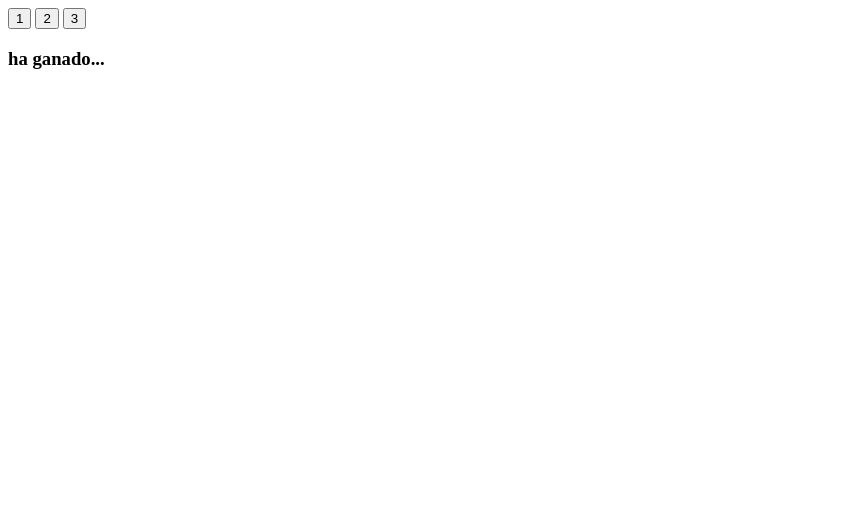
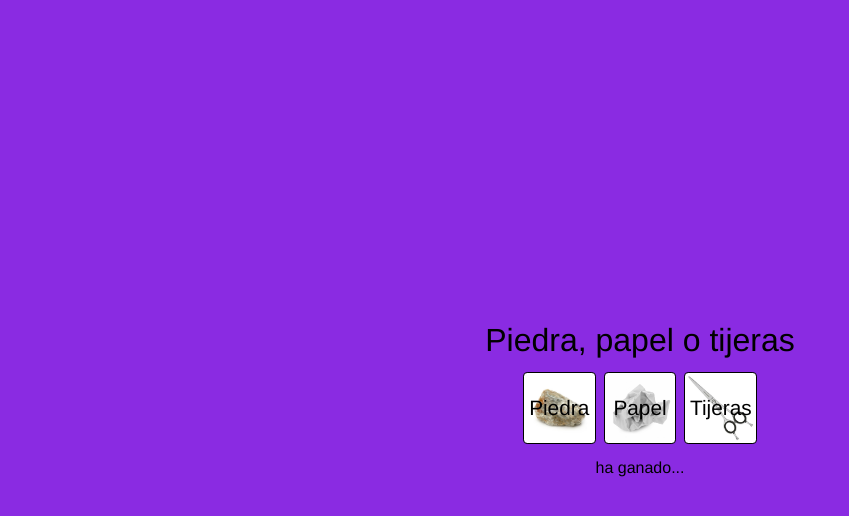
Before and after one commit to Zero10903/mini-projects, a plain HTML site: page piedra-papel-tijeras/index.html in a window 1280 px wide. Shown: the whole page, without its empty margins (0-849 px from the left). Drawn offline with Linux system fonts and the light colour scheme.

Commit message:
estilos basicos de piedra, papel o tijeras, añadidos

```diff
--- a/piedra-papel-tijeras/assets/sass/01-settings/_settings.scss
+++ b/piedra-papel-tijeras/assets/sass/01-settings/_settings.scss
@@ -0,0 +1,9 @@
+// ===== COLORS
+$bg-color: #c0c0c0;
+
+// ===== BOXES
+$box-border: 1px solid black;
+$box-radius: 0.2em;
+
+// ===== TRANSITION
+$transition-time: 0.3s;
--- a/piedra-papel-tijeras/assets/sass/05-objects/_objects.scss
+++ b/piedra-papel-tijeras/assets/sass/05-objects/_objects.scss
@@ -0,0 +1,4 @@
+body {
+  min-height: 100vh;
+  background-color: $bg-color;
+}
--- a/piedra-papel-tijeras/assets/sass/06-components/_components.scss
+++ b/piedra-papel-tijeras/assets/sass/06-components/_components.scss
@@ -0,0 +1,43 @@
+.game {
+  height: 100vh;
+  display: flex;
+  flex-flow: column nowrap;
+  justify-content: center;
+  align-items: center;
+  gap: 1em;
+  background-color: blueviolet;
+
+  &__title {
+    font-size: 2em;
+  }
+  &__controls {
+    display: flex;
+    flex-flow: row wrap;
+    gap: 0.5em;
+  }
+  &__button {
+    width: 3.5em;
+    height: 3.5em;
+
+    border: $box-border;
+    border-radius: $box-radius;
+
+    font-size: 1.3em;
+
+    transition: $transition-time transform ease-out;
+
+    &:hover {
+      transform: scale(1.05);
+    }
+
+    &--piedra {
+      background: center/cover url('../images/piedra.jpg');
+    }
+    &--papel {
+      background: center/cover url('../images/papel.jpg');
+    }
+    &--tijeras {
+      background: center/cover url('../images/tijeras.png');
+    }
+  }
+}
--- a/piedra-papel-tijeras/index.html
+++ b/piedra-papel-tijeras/index.html
@@ -4,14 +4,31 @@
     <meta charset="UTF-8" />
     <meta http-equiv="X-UA-Compatible" content="IE=edge" />
     <meta name="viewport" content="width=device-width, initial-scale=1.0" />
+    <link rel="stylesheet" href="./assets/sass/main.css" />
     <title>Piedra, Papel o Tijeras | Zero's World</title>
   </head>
   <body>
     <main class="game">
+      <h1 class="game__title">Piedra, papel o tijeras</h1>
       <article class="game__controls">
-        <input type="button" value="1" />
-        <input type="button" value="2" />
-        <input type="button" value="3" />
+        <input
+          class="game__button game__button--piedra"
+          id="piedra"
+          type="button"
+          value="Piedra"
+        />
+        <input
+          class="game__button game__button--papel"
+          id="papel"
+          type="button"
+          value="Papel"
+        />
+        <input
+          class="game__button game__button--tijeras"
+          id="tijeras"
+          type="button"
+          value="Tijeras"
+        />
       </article>
       <article class="game__result">
         <h3><span class="game__winner"></span> ha ganado...</h3>
```
Also changed, not shown: piedra-papel-tijeras/assets/images/papel.jpg (added), piedra-papel-tijeras/assets/images/piedra.jpg (added), piedra-papel-tijeras/assets/images/tijeras.png (added), piedra-papel-tijeras/assets/sass/main.css.
